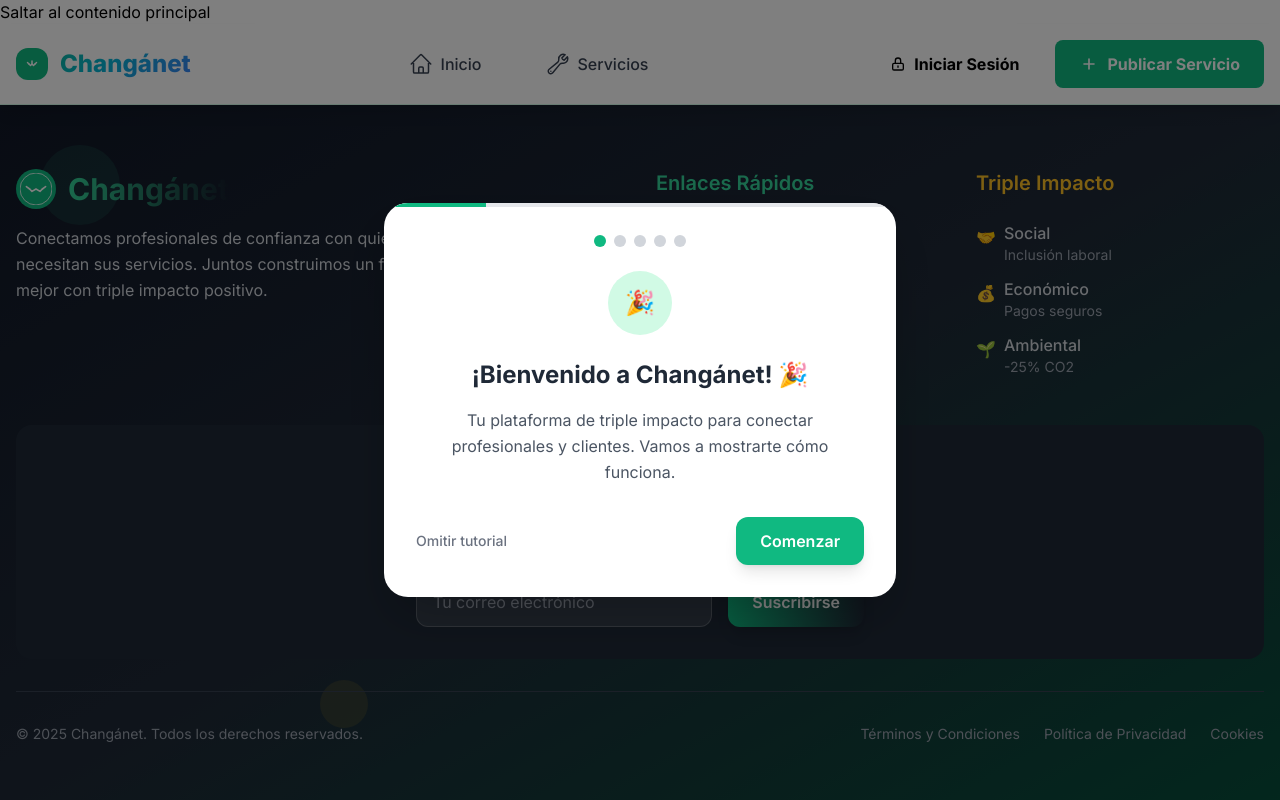
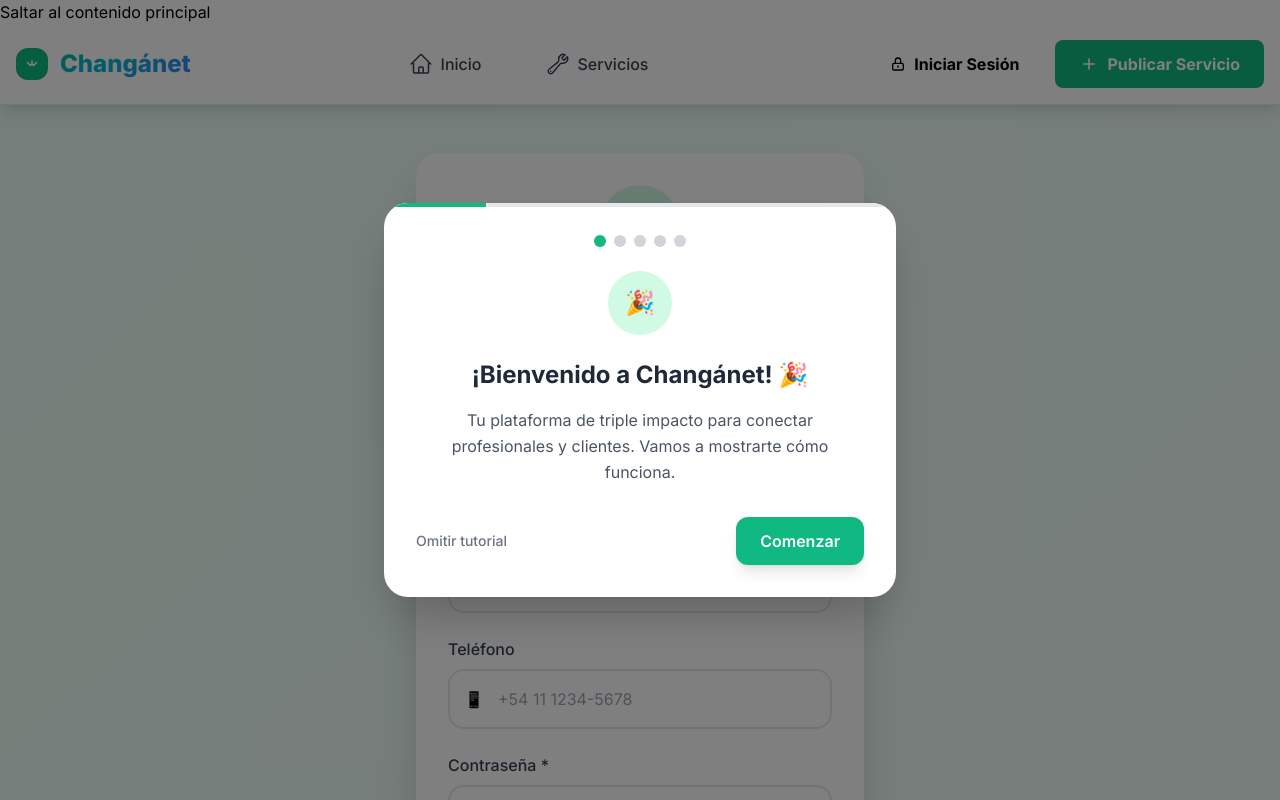
Before and after one commit to MarcosHerrera95/modificaciones-front, a React (Vite) app in the folder changanet/changanet-frontend/: page /registro-cliente in a window 1280 px wide. Shown: the top 800 px of the page. Built offline with nearby package versions, Linux system fonts and the light colour scheme.

Commit message:
SOLUCIONANDO

```diff
--- a/changanet/changanet-frontend/src/App.jsx
+++ b/changanet/changanet-frontend/src/App.jsx
@@ -19,6 +19,7 @@
 import Ranking from './pages/Ranking';
 import ContactPage from './pages/ContactPage';
 import ProfessionalSignupPage from './pages/ProfessionalSignupPage';
+import ClientSignupPage from './pages/ClientSignupPage';
 import VerifyIdentity from './pages/VerifyIdentity';
 import Header from './components/Header';
 import Footer from './components/Footer';
@@ -67,6 +68,7 @@
                     <Route path="/mi-perfil-cliente" element={<ClientProfile />} />
                     <Route path="/mi-perfil-profesional" element={<ProfessionalProfile />} />
                     <Route path="/registro-profesional" element={<ProfessionalSignupPage />} />
+                    <Route path="/registro-cliente" element={<ClientSignupPage />} />
                     <Route path="/auth/callback" element={<AuthCallback />} />
                     <Route path="/terminos" element={<Terms />} />
                     <Route path="/privacidad" element={<Privacy />} />
--- a/changanet/changanet-frontend/src/components/modals/SignupModal.jsx
+++ b/changanet/changanet-frontend/src/components/modals/SignupModal.jsx
@@ -23,16 +23,17 @@
     }
 
     try {
-      // INTEGRACIÓN CON FIREBASE: Usar Firebase Authentication para registro
-      const result = await registerWithEmail(email, password);
+      // Usar el método signup del AuthContext que maneja tanto Firebase como backend
+      const result = await signup(name, email, password, role);
 
       if (result.success) {
-        alert('Cuenta creada exitosamente. Revisa tu correo para verificar tu cuenta.');
-        onSwitchToLogin();
+        alert('Cuenta creada exitosamente. ¡Bienvenido a Changánet!');
+        onClose();
       } else {
-        setError(result.error);
+        setError(result.error || 'Error al crear la cuenta');
       }
     } catch (err) {
+      console.error('Error en registro:', err);
       setError('Error al crear la cuenta. Intenta nuevamente.');
     } finally {
       setLoading(false);
--- /dev/null
+++ b/changanet/changanet-frontend/src/pages/ClientSignupPage.jsx
@@ -0,0 +1,224 @@
+/**
+ * @page ClientSignupPage - Página de registro para clientes
+ * @descripción Formulario simplificado para registro de clientes (REQ-01)
+ * @sprint Sprint 1 – Autenticación y Perfiles
+ * @tarjeta Tarjeta 1: [Frontend] Implementar Registro Cliente
+ * @impacto Social: Facilita el acceso de clientes al sistema
+ */
+
+import { useState } from 'react';
+import { useNavigate } from 'react-router-dom';
+import { useAuth } from '../context/AuthContext';
+
+const ClientSignupPage = () => {
+  const [formData, setFormData] = useState({
+    name: '',
+    email: '',
+    password: '',
+    telefono: ''
+  });
+  const [loading, setLoading] = useState(false);
+  const [error, setError] = useState('');
+  const { signup } = useAuth();
+  const navigate = useNavigate();
+
+  const handleInputChange = (e) => {
+    const { name, value } = e.target;
+    setFormData(prev => ({
+      ...prev,
+      [name]: value
+    }));
+  };
+
+  const handleSubmit = async (e) => {
+    e.preventDefault();
+    setError('');
+    setLoading(true);
+
+    if (!formData.name || !formData.email || !formData.password) {
+      setError('Por favor, completa todos los campos requeridos');
+      setLoading(false);
+      return;
+    }
+
+    try {
+      // Llamar al método signup del AuthContext con rol explícito
+      const result = await signup(formData.name, formData.email, formData.password, 'cliente');
+
+      if (result.success) {
+        navigate('/mi-cuenta');
+      } else {
+        setError(result.error || 'Error al crear la cuenta');
+      }
+    } catch (error) {
+      console.error('Error:', error);
+      setError('Error de conexión. Inténtalo de nuevo.');
+    } finally {
+      setLoading(false);
+    }
+  };
+
+  return (
+    <div className="min-h-screen bg-gradient-to-br from-emerald-50 to-teal-50 py-12 px-4 sm:px-6 lg:px-8">
+      <div className="max-w-md mx-auto bg-white rounded-3xl shadow-2xl p-8">
+        <div className="text-center mb-8">
+          <div className="w-20 h-20 bg-emerald-100 rounded-full flex items-center justify-center mx-auto mb-4">
+            <span className="text-4xl">👤</span>
+          </div>
+          <h2 className="text-3xl font-bold text-gray-900">Únete como Cliente</h2>
+          <p className="mt-2 text-gray-600">
+            Encuentra los mejores profesionales para tus necesidades
+          </p>
+        </div>
+
+        {error && (
+          <div className="mb-6 bg-red-50 border border-red-200 text-red-700 p-4 rounded-2xl flex items-center">
+            <span className="text-red-500 mr-3">⚠️</span>
+            <span className="text-sm">{error}</span>
+          </div>
+        )}
+
+        <form onSubmit={handleSubmit} className="space-y-6">
+          <div>
+            <label htmlFor="name" className="block text-gray-700 font-medium mb-2">
+              Nombre Completo *
+            </label>
+            <div className="relative">
+              <div className="absolute left-4 top-1/2 transform -translate-y-1/2 text-gray-400">
+                👤
+              </div>
+              <input
+                id="name"
+                name="name"
+                type="text"
+                required
+                value={formData.name}
+                onChange={handleInputChange}
+                className="w-full pl-12 pr-4 py-4 border-2 border-gray-200 rounded-2xl focus:outline-none focus:ring-2 focus:ring-emerald-500 focus:border-transparent transition-all duration-200 text-gray-700 placeholder-gray-400"
+                placeholder="Tu nombre completo"
+              />
+            </div>
+          </div>
+
+          <div>
+            <label htmlFor="email" className="block text-gray-700 font-medium mb-2">
+              Correo electrónico *
+            </label>
+            <div className="relative">
+              <div className="absolute left-4 top-1/2 transform -translate-y-1/2 text-gray-400">
+                📧
+              </div>
+              <input
+                id="email"
+                name="email"
+                type="email"
+                required
+                value={formData.email}
+                onChange={handleInputChange}
+                className="w-full pl-12 pr-4 py-4 border-2 border-gray-200 rounded-2xl focus:outline-none focus:ring-2 focus:ring-emerald-500 focus:border-transparent transition-all duration-200 text-gray-700 placeholder-gray-400"
+                placeholder="tu@email.com"
+              />
+            </div>
+          </div>
+
+          <div>
+            <label htmlFor="telefono" className="block text-gray-700 font-medium mb-2">
+              Teléfono
+            </label>
+            <div className="relative">
+              <div className="absolute left-4 top-1/2 transform -translate-y-1/2 text-gray-400">
+                📱
+              </div>
+              <input
+                id="telefono"
+                name="telefono"
+                type="tel"
+                value={formData.telefono}
+                onChange={handleInputChange}
+                className="w-full pl-12 pr-4 py-4 border-2 border-gray-200 rounded-2xl focus:outline-none focus:ring-2 focus:ring-emerald-500 focus:border-transparent transition-all duration-200 text-gray-700 placeholder-gray-400"
+                placeholder="+54 11 1234-5678"
+              />
+            </div>
+          </div>
+
+          <div>
+            <label htmlFor="password" className="block text-gray-700 font-medium mb-2">
+              Contraseña *
+            </label>
+            <div className="relative">
+              <div className="absolute left-4 top-1/2 transform -translate-y-1/2 text-gray-400">
+                🔒
+              </div>
+              <input
+                id="password"
+                name="password"
+                type="password"
+                required
+                value={formData.password}
+                onChange={handleInputChange}
+                className="w-full pl-12 pr-4 py-4 border-2 border-gray-200 rounded-2xl focus:outline-none focus:ring-2 focus:ring-emerald-500 focus:border-transparent transition-all duration-200 text-gray-700 placeholder-gray-400"
+                placeholder="Mínimo 6 caracteres"
+                minLength="6"
+              />
+            </div>
+          </div>
+
+          <button
+            type="submit"
+            disabled={loading}
+            className="w-full bg-gradient-to-r from-emerald-500 to-teal-600 text-white py-4 rounded-2xl hover:from-emerald-600 hover:to-teal-700 transition-all duration-300 font-semibold shadow-lg hover:shadow-xl transform hover:scale-105 disabled:opacity-50 disabled:cursor-not-allowed disabled:transform-none flex items-center justify-center min-h-[44px] touch-manipulation"
+          >
+            {loading ? (
+              <>
+                <div className="animate-spin rounded-full h-5 w-5 border-b-2 border-white mr-2"></div>
+                Creando cuenta...
+              </>
+            ) : (
+              <>
+                <span className="mr-2">🎉</span>
+                Crear Cuenta de Cliente
+              </>
+            )}
+          </button>
+        </form>
+
+        <div className="mt-8 text-center">
+          <p className="text-gray-600 mb-4">
+            ¿Ya tienes cuenta?
+          </p>
+          <button
+            onClick={() => navigate('/')}
+            className="text-emerald-600 font-semibold hover:text-emerald-700 transition-colors duration-200 underline underline-offset-2"
+          >
+            Inicia sesión aquí
+          </button>
+        </div>
+
+        {/* Benefits */}
+        <div className="mt-8 bg-gradient-to-r from-emerald-50 to-teal-50 rounded-2xl p-6">
+          <h3 className="font-semibold text-gray-800 mb-3 text-center">Beneficios para Clientes</h3>
+          <div className="space-y-2 text-sm text-gray-600">
+            <div className="flex items-center">
+              <span className="text-emerald-500 mr-2">✓</span>
+              Acceso a miles de profesionales verificados
+            </div>
+            <div className="flex items-center">
+              <span className="text-emerald-500 mr-2">✓</span>
+              Solicitudes de presupuesto gratuitas
+            </div>
+            <div className="flex items-center">
+              <span className="text-emerald-500 mr-2">✓</span>
+              Pagos seguros con custodia
+            </div>
+            <div className="flex items-center">
+              <span className="text-emerald-500 mr-2">✓</span>
+              Sistema de reseñas y calificaciones
+            </div>
+          </div>
+        </div>
+      </div>
+    </div>
+  );
+};
+
+export default ClientSignupPage;
--- a/changanet/changanet-frontend/src/pages/JoinPage.jsx
+++ b/changanet/changanet-frontend/src/pages/JoinPage.jsx
@@ -22,11 +22,11 @@
             <h2 className="text-2xl font-bold text-white mb-3">Soy Cliente</h2>
             <p className="text-white/90 mb-6 text-lg">Necesito contratar un servicio</p>
             <Link
-              to="/profesionales"
+              to="/registro-cliente"
               className="inline-block bg-white text-emerald-600 px-8 py-4 rounded-2xl font-semibold text-lg hover:bg-emerald-50 hover:shadow-xl hover:scale-105 transition-all duration-300 w-full text-center min-h-[44px] touch-manipulation"
-              aria-label="Buscar profesionales como cliente"
+              aria-label="Registrarme como cliente"
             >
-              Buscar Profesionales
+              Registrarme como Cliente
             </Link>
           </div>
 
--- a/changanet/changanet-frontend/src/pages/ProfessionalSignupPage.jsx
+++ b/changanet/changanet-frontend/src/pages/ProfessionalSignupPage.jsx
@@ -23,7 +23,7 @@
   });
   const [loading, setLoading] = useState(false);
   const [error, setError] = useState('');
-  const { login } = useAuth();
+  const { signup } = useAuth();
   const navigate = useNavigate();
 
   const handleInputChange = (e) => {
@@ -60,31 +60,12 @@
     setError('');
 
     try {
-      // Crear FormData para envío de archivo
-      const submitData = new FormData();
-      Object.keys(formData).forEach(key => {
-        if (formData[key] !== null && formData[key] !== '') {
-          submitData.append(key, formData[key]);
-        }
-      });
-
-      const response = await fetch('/api/auth/register-professional', {
-        method: 'POST',
-        body: submitData
-      });
-
-      const data = await response.json();
-
-      if (response.ok) {
-        // Login automático después del registro
-        login(data.user, data.token);
-        navigate('/dashboard-profesional');
-      } else {
-        setError(data.error || 'Error al registrar profesional');
-      }
+      // Usar el método signup del AuthContext con rol 'profesional'
+      await signup(formData.name, formData.email, formData.password, 'profesional');
+      navigate('/dashboard-profesional');
     } catch (error) {
       console.error('Error:', error);
-      setError('Error de conexión. Inténtalo de nuevo.');
+      setError(error.message || 'Error al registrar profesional');
     } finally {
       setLoading(false);
     }
```
Also changed, not shown: 2 other files (tests, documents, lock files or other folders).
